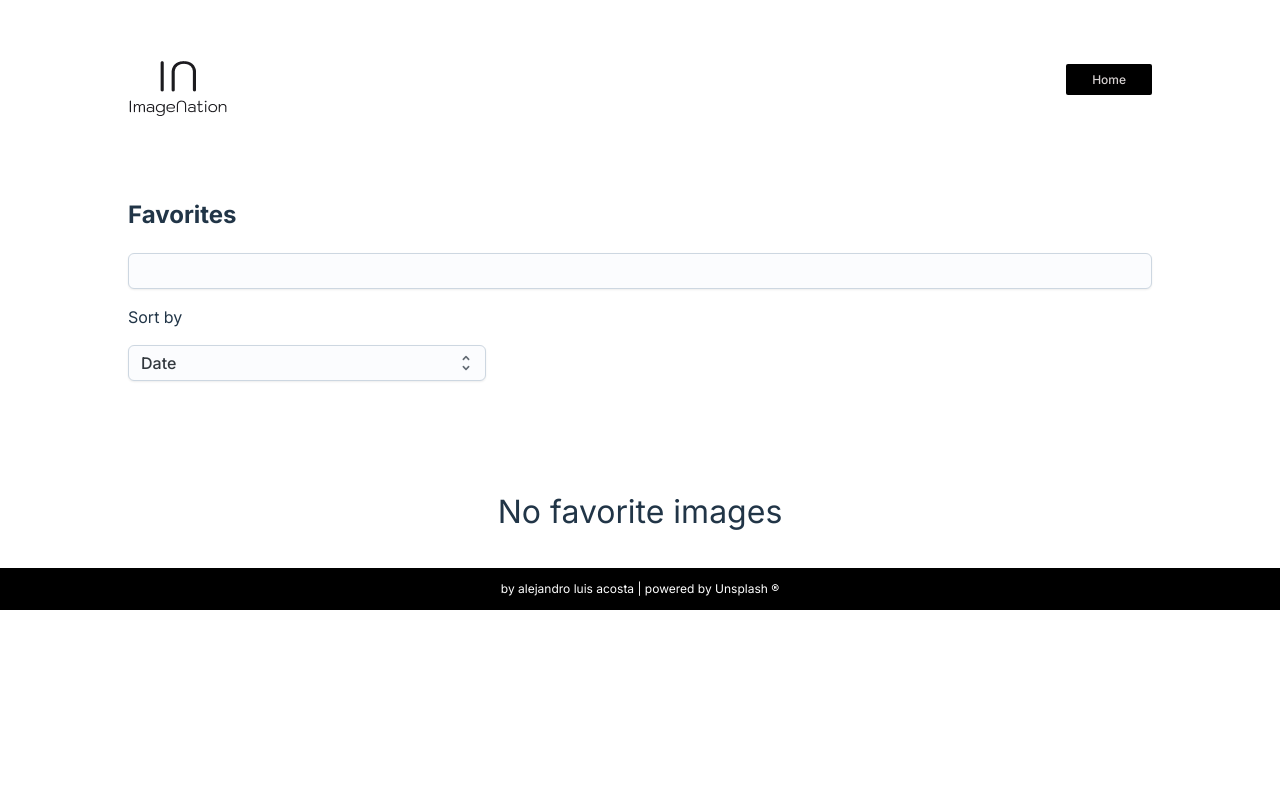
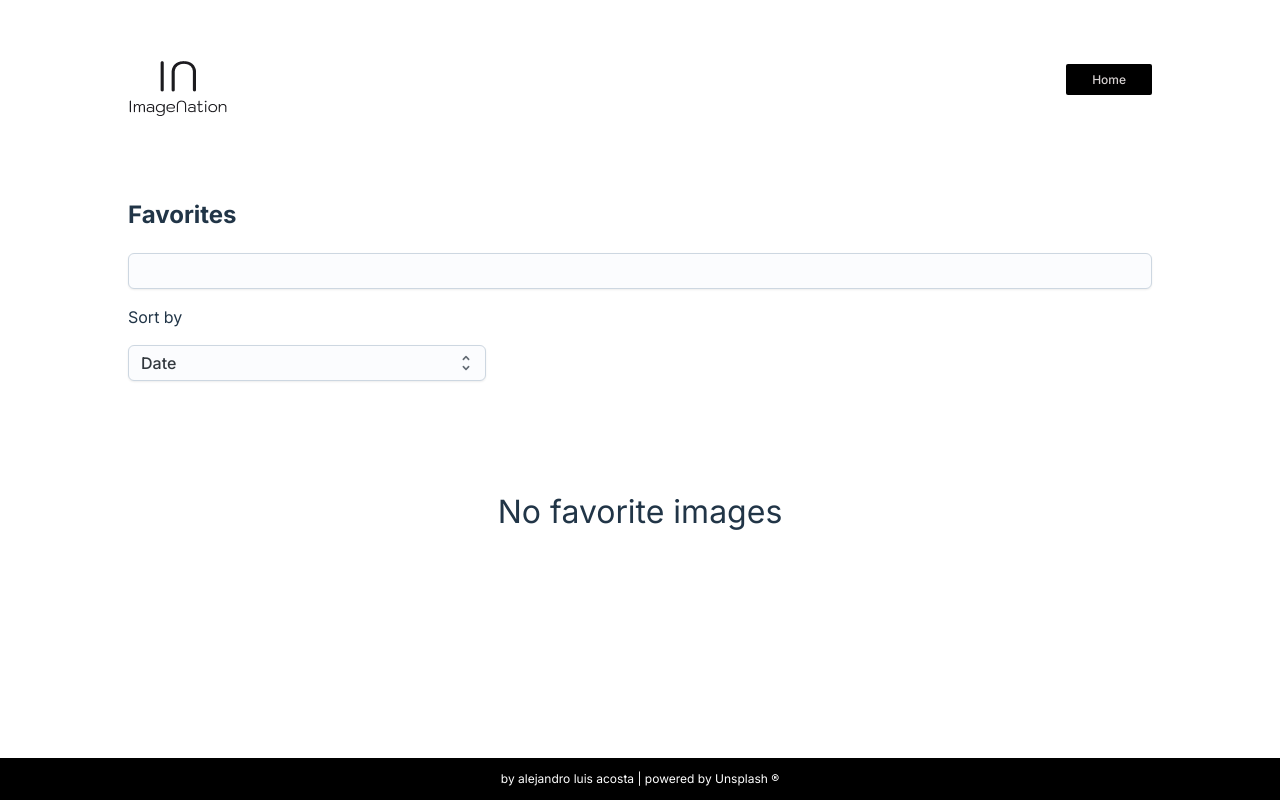
Before and after one commit to alejandroluisacosta/image-nation, a React (Vite) app: page /favorites in a window 1280 px wide. Built offline with nearby package versions, Linux system fonts and the light colour scheme; a web font is replaced by a local one.

Commit message:
add: attempt to position footer

```diff
--- a/src/Components/FooterComponent/FooterComponent.css
+++ b/src/Components/FooterComponent/FooterComponent.css
@@ -3,5 +3,6 @@
     background-color: black;
     font-size: 0.75rem;
     text-align: center;
-
+    position: absolute;
+    bottom: 0;
 }
```
